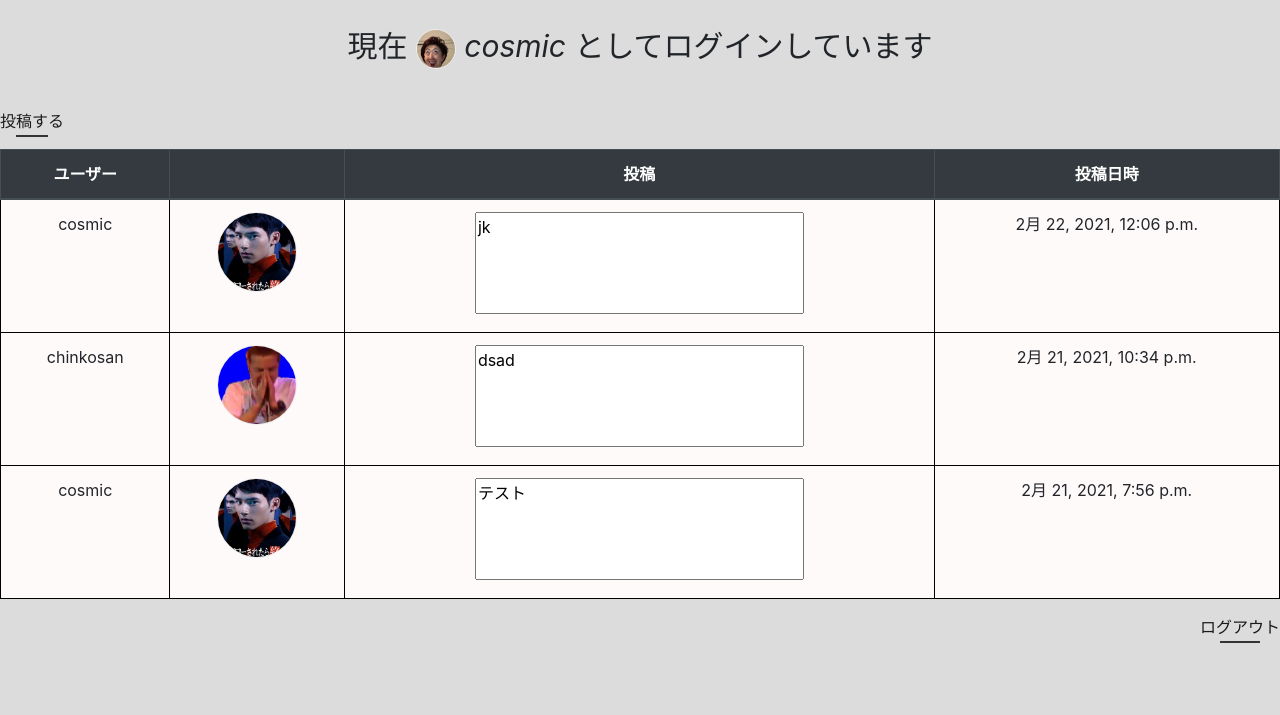
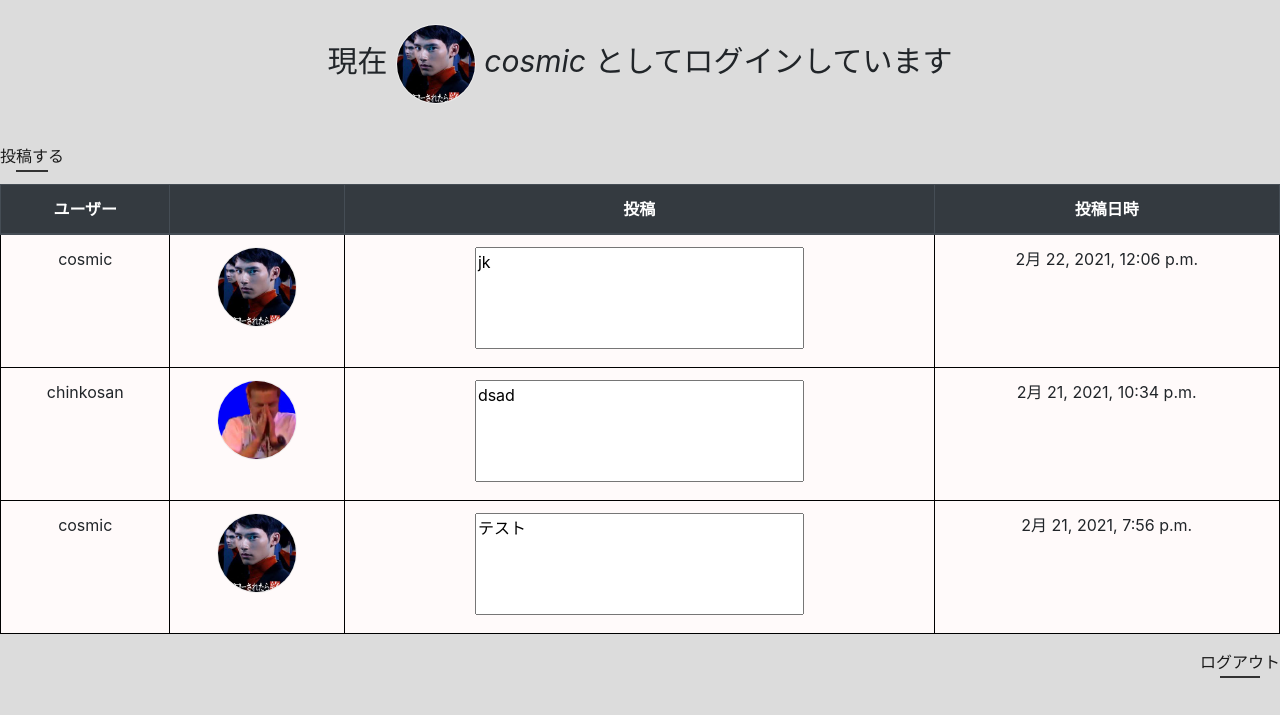
Before and after one commit to t18cs020/mysns, a Django app: page /cosmicsns/list/ in a window 1280 px wide. Shown: the part 85-800 px from the top of the page. Run offline with Django 3.2, Linux system fonts and the light colour scheme; a user stored in the database is signed in; data comes from the database, SQL or seed files in the repository; some libraries are stand-ins or nearby versions.

Commit message:
Update posts_list.html

```diff
--- a/cosmicsns/templates/cosmicsns/posts_list.html
+++ b/cosmicsns/templates/cosmicsns/posts_list.html
@@ -168,8 +168,8 @@
 	</style>
 <br>
 <p style="font-size:30px;text-align:center;" >現在
-			{% if item.author.icon %}
-			<img src="{{ item.author.icon.url }}" class="user-icon">
+			{% if user.icon %}
+			<img src="{{ user.icon.url }}" class="user-icon">
 			{% else %}
 			<img src="{% static 'images/mikiko.jpg' %}" class="user-miniicon">
 			{% endif%}
```
